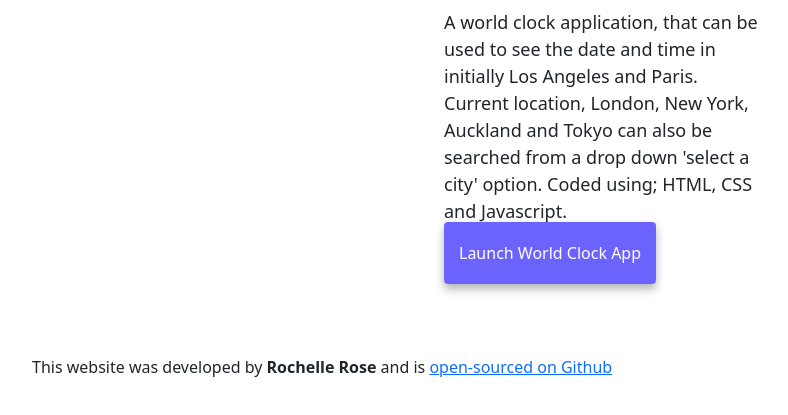
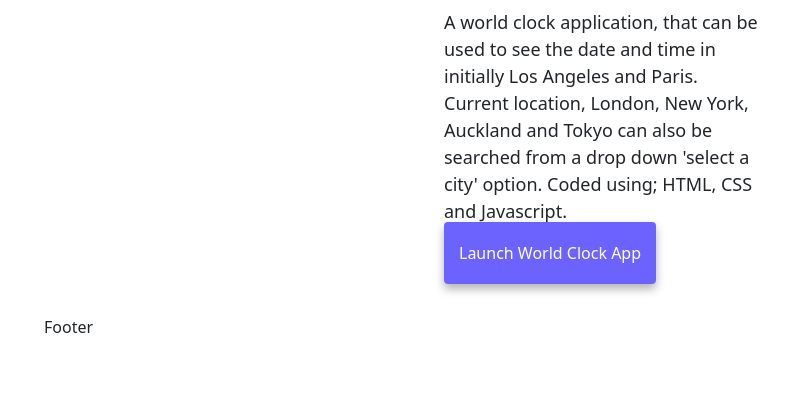
Before and after one commit to RTROSE27/My-portfolio, a plain HTML site: page index.html in a window 1280 px wide. Shown: the part 1173-1588 px from the top of the page, without its empty margins (208-996 px from the left). Drawn offline with nearby package versions, Linux system fonts and the light colour scheme.

Commit message:
Update index.html

```diff
--- a/index.html
+++ b/index.html
@@ -126,12 +126,7 @@
           >
         </div>
       </div>
+      <footer>Footer</footer>
     </div>
-    <footer>
-      This website was developed by <strong>Rochelle Rose</strong> and is
-      <a href="https://github.com/RTROSE27/My-portfolio"
-        >open-sourced on Github</a
-      >
-    </footer>
   </body>
 </html>
```
